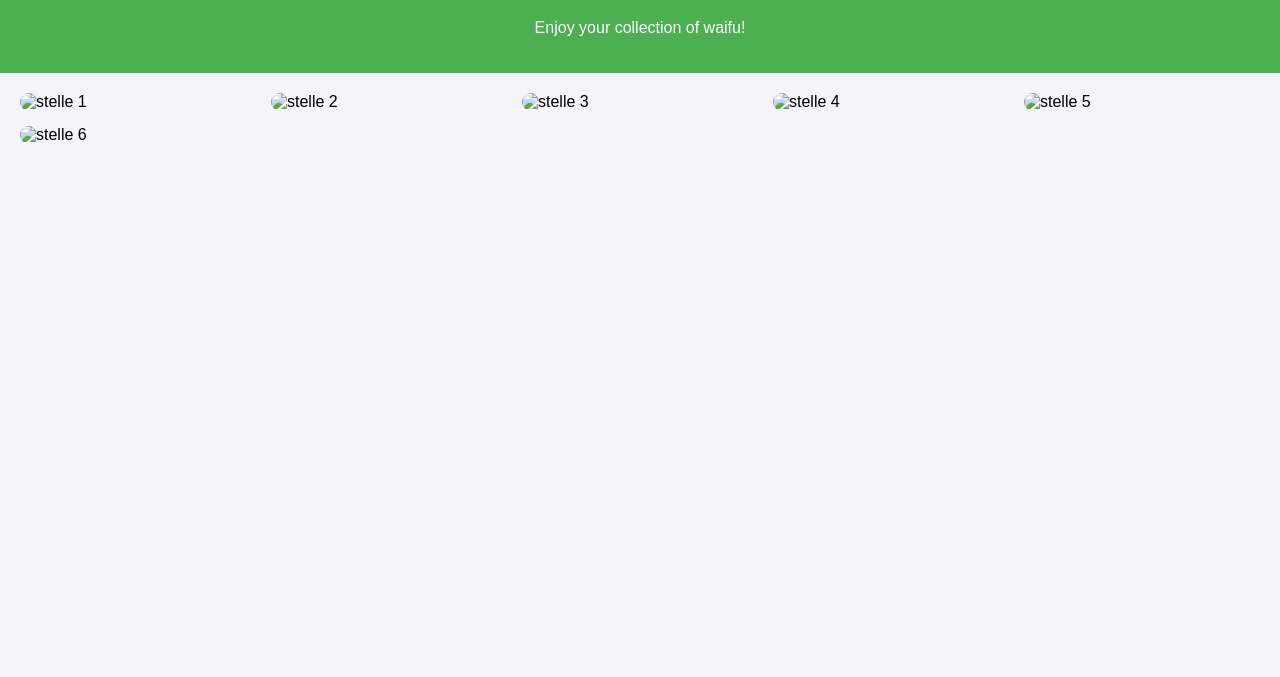
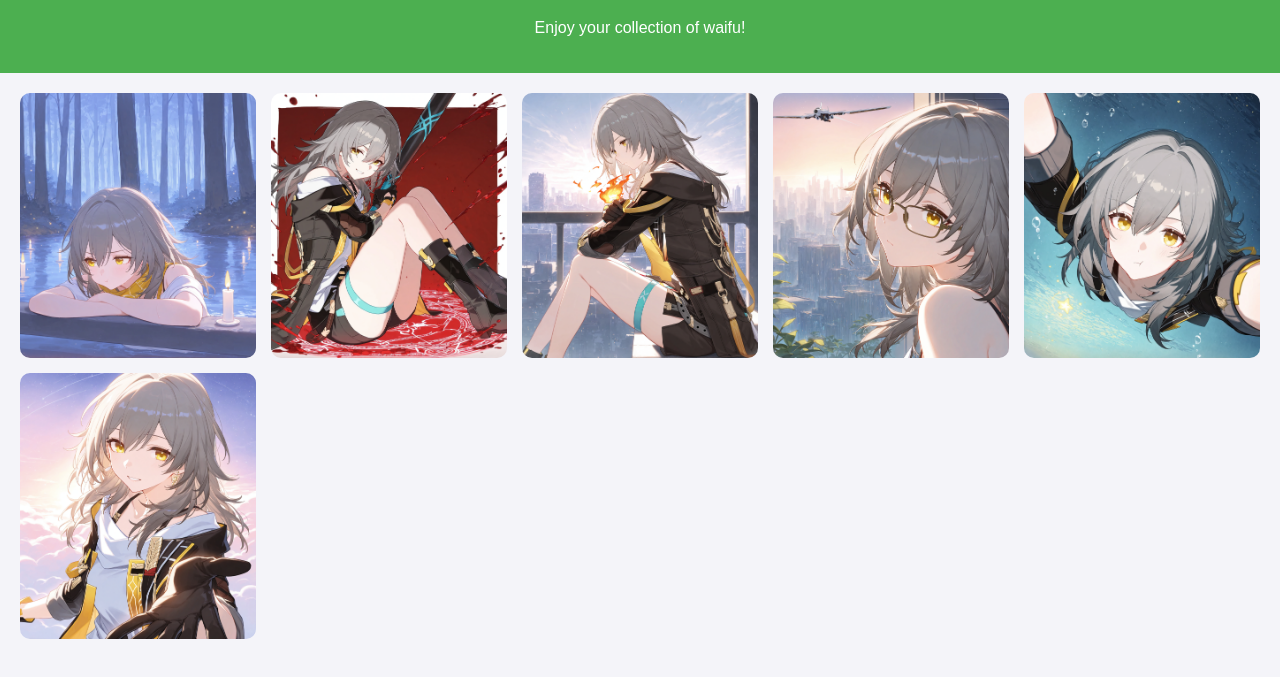
Before and after one commit to cloudya08/stelle-gallery, a plain HTML site: page index.html in a window 1280 px wide. Shown: the part 81-758 px from the top of the page. Drawn offline with Linux system fonts and the light colour scheme; the site is published under a folder, as on GitHub Pages, so addresses that start at the root find nothing.

Commit message:
fixed image path

```diff
--- a/index.html
+++ b/index.html
@@ -76,12 +76,12 @@
 
     <div class="gallery">
         <!-- Add your husbu images below -->
-        <img src="/image/stelle.jpg" alt="stelle 1">
-        <img src="/image/stelle 2.jpg" alt="stelle 2">
-        <img src="/image/stelle 8.jpg" alt="stelle 3">
-        <img src="/image/stelle 4.jpg" alt="stelle 4">
-        <img src="/image/stelle 5.jpg" alt="stelle 5">
-        <img src="/image/stelle 6.jpg" alt="stelle 6">
+        <img src="./image/stelle.jpg" alt="stelle 1">
+        <img src="./image/stelle 2.jpg" alt="stelle 2">
+        <img src="./image/stelle 8.jpg" alt="stelle 3">
+        <img src="./image/stelle 4.jpg" alt="stelle 4">
+        <img src="./image/stelle 5.jpg" alt="stelle 5">
+        <img src="./image/stelle 6.jpg" alt="stelle 6">
     </div>
 
     <div class="modal" id="modal">
```
